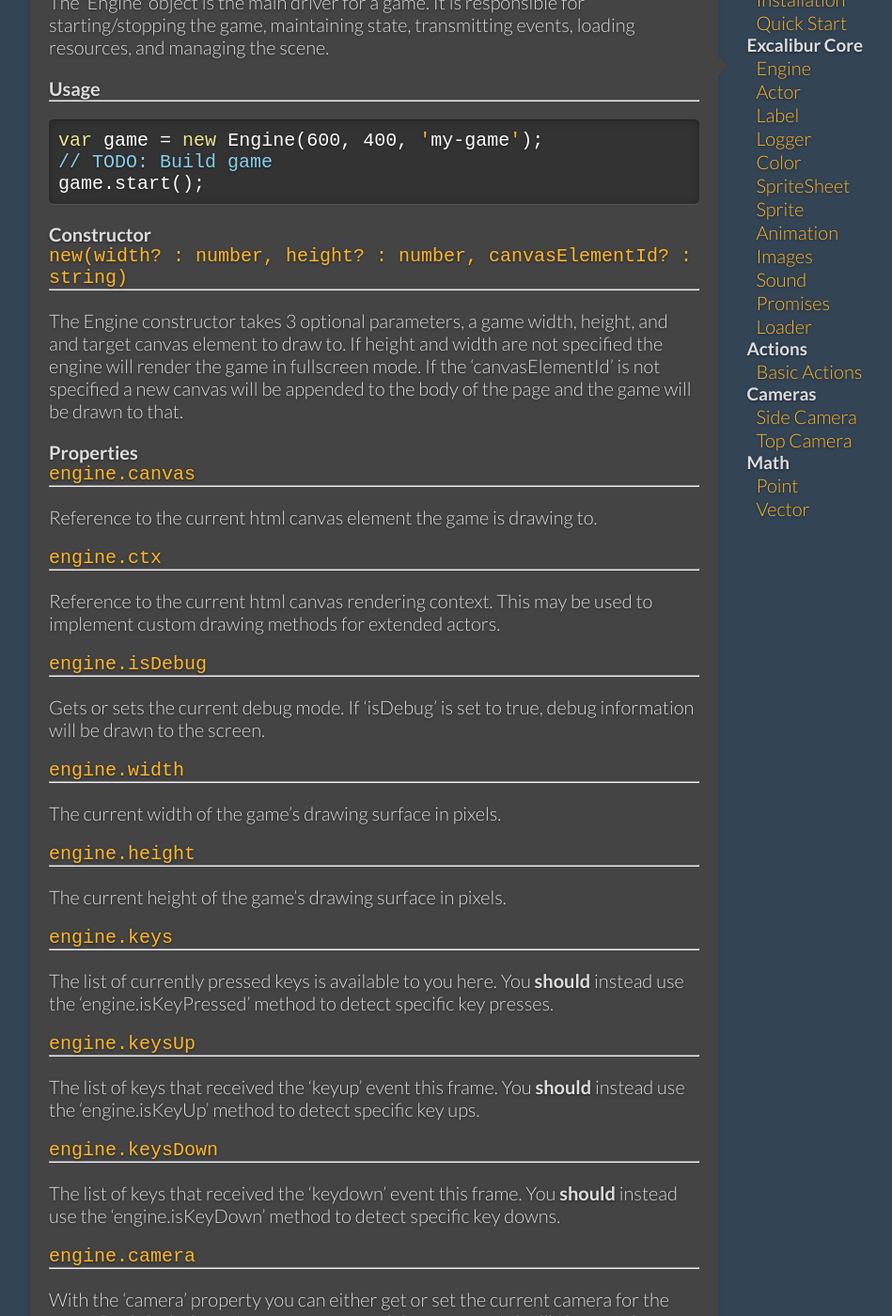
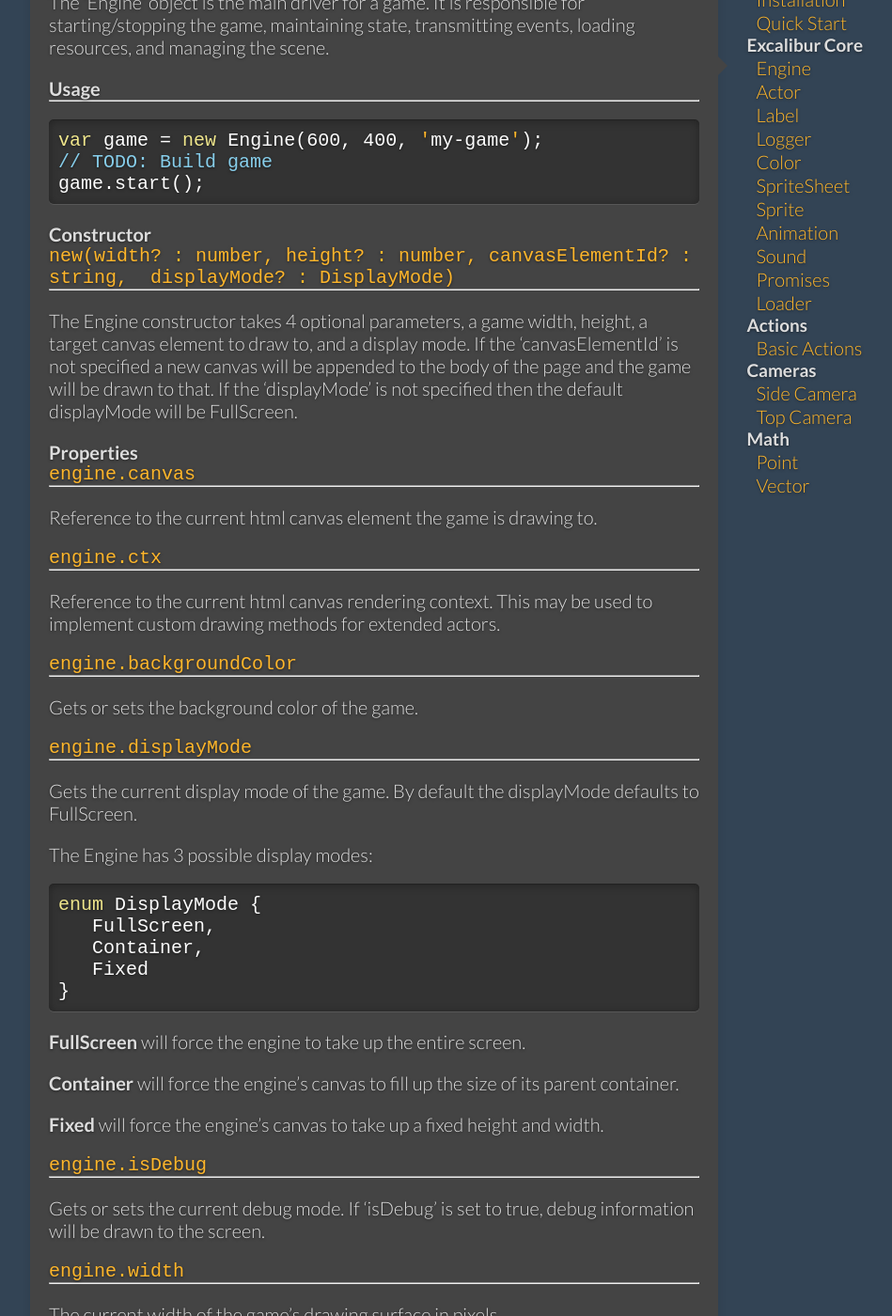
Before and after one commit to eonarheim/eonarheim.github.io, a Jekyll site: the page built from docs/engine.md, in a window 1280 px wide and 1400 px high, scrolled down 277 px. Shown: the whole window at 94% size, without its empty margins (149-1098 px from the left). Built offline with Jekyll 4.4.1, drawn with Linux system fonts in a browser that asks for light colours; some web fonts are replaced; Markdown is read by kramdown in place of the engine named in the settings; some of the changed text lies outside the part shown.

```diff
--- a/docs/engine.md
+++ b/docs/engine.md
@@ -21,14 +21,14 @@
 
 
 ## Constructor
-<pre>new(width? : number, height? : number, canvasElementId? : string)</pre>
+<pre>new(width? : number, height? : number, canvasElementId? : string,  displayMode? : DisplayMode)</pre>
 --------------
 
-The Engine constructor takes 3 optional parameters, a game width, height, and
-and target canvas element to draw to. If height and width are not specified
-the engine will render the game in fullscreen mode. If the 'canvasElementId'
+The Engine constructor takes 4 optional parameters, a game width, height,
+a target canvas element to draw to, and a display mode. If the 'canvasElementId'
 is not specified a new canvas will be appended to the body of the page and
-the game will be drawn to that.
+the game will be drawn to that. If the 'displayMode' is not specified then the
+default displayMode will be FullScreen.
 
 ## Properties
 
@@ -42,6 +42,33 @@
 
 Reference to the current html canvas rendering context. This may be used to
 implement custom drawing methods for extended actors.
+
+<pre>engine.backgroundColor</pre>
+---------------------
+
+Gets or sets the background color of the game.
+
+<pre>engine.displayMode</pre>
+---------------------
+
+Gets the current display mode of the game. By default the displayMode
+defaults to FullScreen.
+
+The Engine has 3 possible display modes:
+{% highlight javascript%}
+enum DisplayMode {
+   FullScreen,
+   Container,
+   Fixed
+}
+{% endhighlight %}
+
+**FullScreen** will force the engine to take up the entire screen.
+
+**Container** will force the engine's canvas to fill up the size of its parent container.
+
+**Fixed** will force the engine's canvas to take up a fixed height and width.
+
 
 <pre>engine.isDebug</pre>
 ---------------------
@@ -104,6 +131,18 @@
 
 Add an event listener to the engine, you can listen for a variety of events
 off of the engine, see the events section below for a complete list.
+
+<pre>engine.setAntialiasing(isSmooth : boolean)</pre>
+--------------------------
+
+If supported by the browser, this will set the antialiasing flag on the canvas.
+Set this to false if you want a 'jaggy' pixel art look to your image resources.
+
+<pre>engine.getAntialiasing() : boolean</pre>
+--------------------------
+
+If supported by the browser, this will return the current state of the
+antialiasing flag.
 
 <pre>engine.playAnimation(animation : Drawing.Animation,
    x : number, y : number)</pre>
@@ -174,11 +213,12 @@
 *Note* game events will no longer be sent, because the game is now paused.
 The will be added to the queue and fired when the game is started again.
 
-<pre>engine.load(loader : ILoadable)</pre>
+<pre>engine.load(loader : ILoadable) : Promise<any></pre>
 ----------------------------
 
 Call load to prepare and image or sound assets in your game. This *must* be
-called before attempting to use images or sounds *anywhere*.
+called before attempting to use images or sounds *anywhere*. Returns a [promise](/docs/promises)
+that will be resolved when loading is complete.
 
 <pre>engine.setLoadingDrawFunction (fcn : (ctx : CanvasRenderingContext2D,
  loaded : number,
```
Also changed, not shown: docs/image.md (+8 -8 lines), docs/sound.md (+6 -8 lines).
